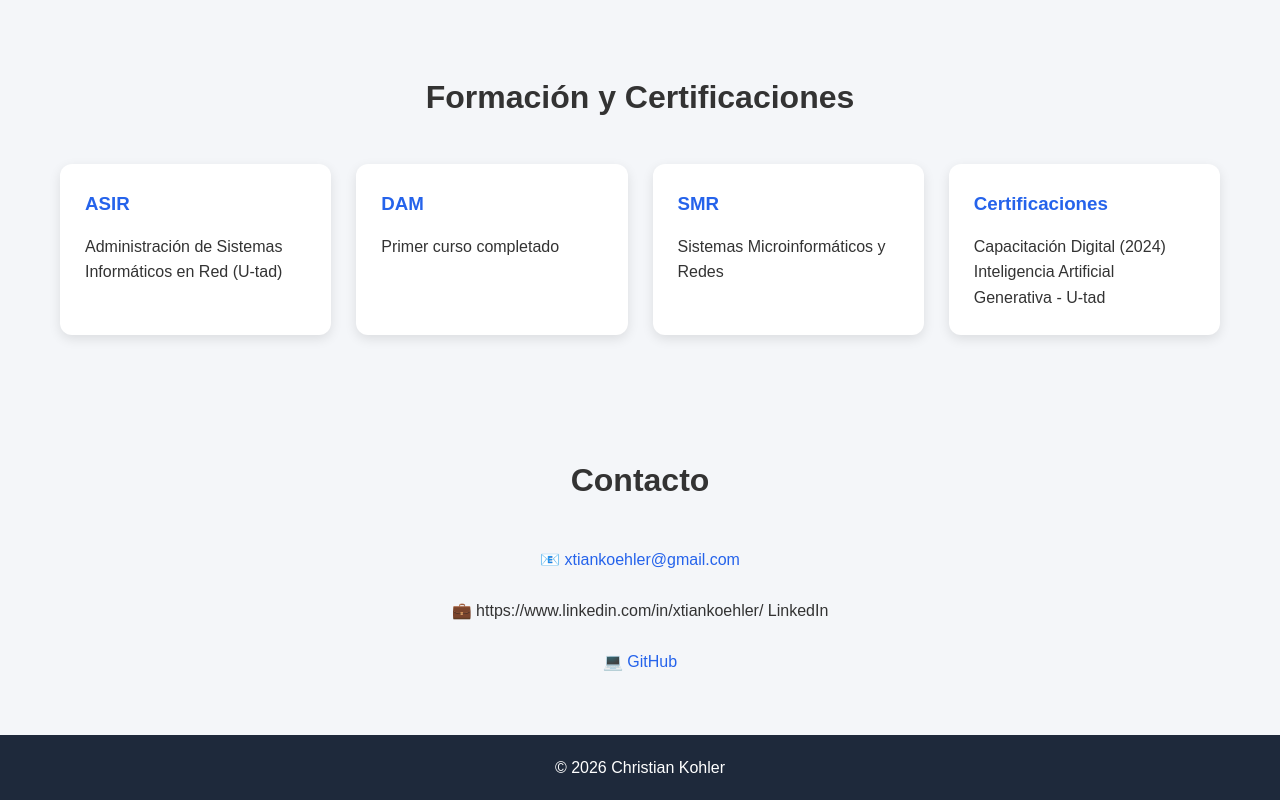
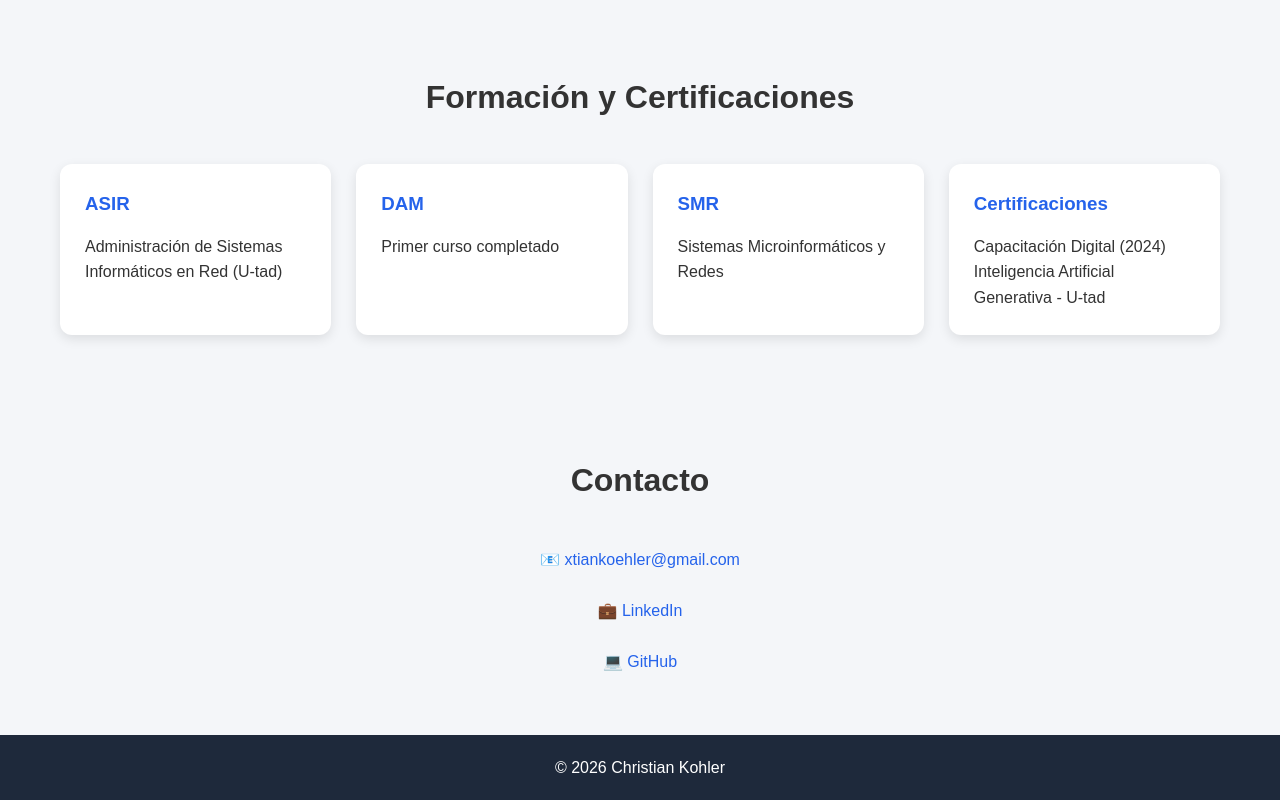
Before and after one commit to xtiankoehler/xtiankoehler, a plain HTML site: page index.html in a window 1280 px wide. Shown: the part 1347-2147 px from the top of the page. Drawn offline with Linux system fonts and the light colour scheme.

Commit message:
Update index.html

```diff
--- a/index.html
+++ b/index.html
@@ -308,7 +308,7 @@
             <p>
                 💼
 
-               https://www.linkedin.com/in/xtiankoehler/
+              <a href= "https://www.linkedin.com/in/xtiankoehler/">
                     LinkedIn
                 </a>
             </p>
```
